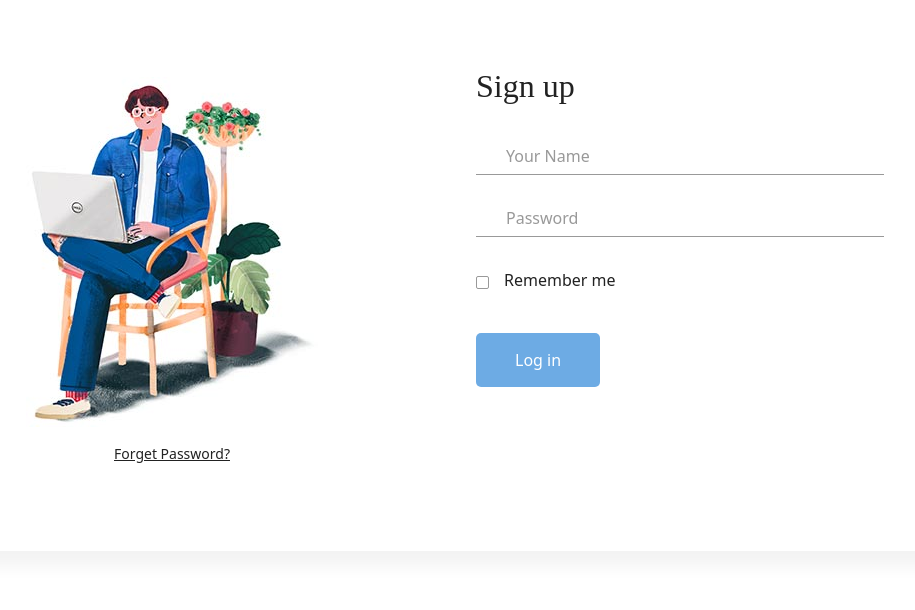
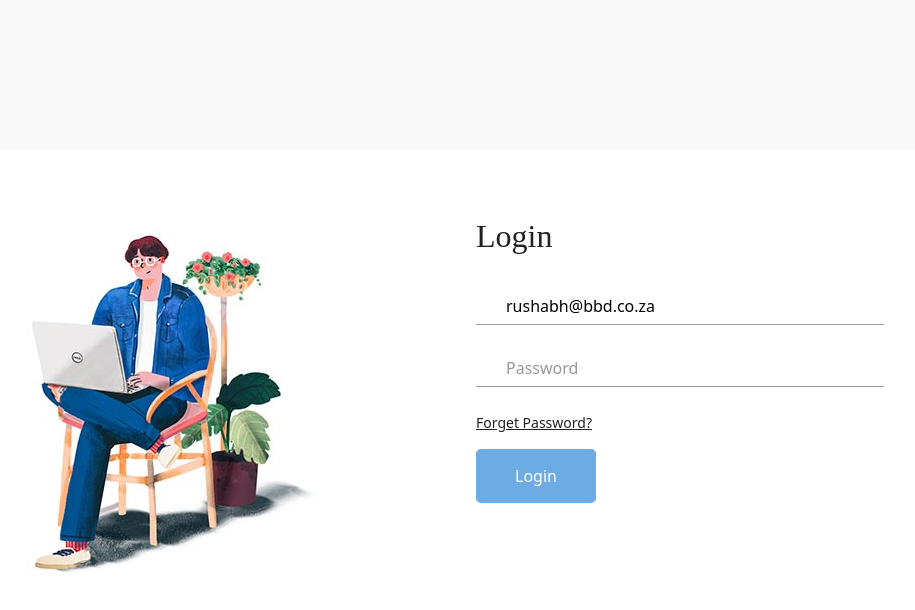
Before and after one commit to rushabhjain452/asset-management-system-frontend, a React (Create React App) app: page / in a window 1280 px wide. Shown: the top 610 px of the page, without its empty margins (224-1139 px from the left). Built offline with nearby package versions, Linux system fonts and the light colour scheme.

Commit message:
06-07-2021 Login and redirect to dashboard

```diff
--- a/package.json
+++ b/package.json
@@ -13,6 +13,7 @@
     "react-dom": "^17.0.2",
     "react-router-dom": "^5.2.0",
     "react-scripts": "4.0.3",
+    "sweetalert2": "^11.0.18",
     "web-vitals": "^1.1.2"
   },
   "scripts": {
--- a/src/PrivateRoute.js
+++ b/src/PrivateRoute.js
@@ -4,18 +4,17 @@ import { Redirect, Route } from 'react-router-dom';
 const PrivateRoute = ({ component: Component, ...rest }) => {
 
   // const { user } = useSelector((state) => state.auth);
-
-  // return (
-  //   <Route {...rest} render={props => (
-  //     user ?
-  //       <Component {...props} />
-  //       : <Redirect to='/login' />
-  //   )} />
-  // );
+  const token = localStorage.getItem('token');
+  console.log('Token in PrivateRoute : ' + token);
 
   return (
-    <Route {...rest} />
+    <Route {...rest} render={props => (
+      token ?
+        <Component {...props} />
+        : <Redirect to='/login' />
+    )} />
   );
+
 };
 
 export default PrivateRoute;
--- a/src/pages/Login.js
+++ b/src/pages/Login.js
@@ -1,36 +1,114 @@
-import React from 'react';
-import { Link } from 'react-router-dom';
+import React, { useState } from 'react';
+import { Link, Redirect } from 'react-router-dom';
 import './css/login.css';
 import "material-design-iconic-font/dist/css/material-design-iconic-font.min.css";
-// import signInImage from '../images/signin-image.jpg';
+import Swal from 'sweetalert2';
+import axios from 'axios';
+import { errorMessage } from '../config/index';
 
 function Login() {
+
+  const [email, setEmail] = useState("rushabh@bbd.co.za");
+  const [password, setPassword] = useState("");
+  const [loading, setLoading] = useState(false);
+  const [response, setResponse] = useState();
+
+  const handleLogin = () => {
+    if (email && password) {
+      const apiurl = process.env.REACT_APP_URL;
+      const reqData = {
+        emailId: email,
+        password: password
+      };
+      axios.post(apiurl + '/employees/authenticate', reqData)
+        .then((response) => {
+          console.log('then...');
+          console.log(response.data);
+          setLoading(false);
+          if (response.status == 200) {
+            const data = response.data;
+            // localStorage.setItem('user', JSON.stringify({ employeeId: data.employeeId, email: data.emailId, role: data.role, token: data.token }));
+            localStorage.setItem('employeeId', data.employeeId);
+            localStorage.setItem('emailId', data.emailId);
+            localStorage.setItem('role', data.role);
+            localStorage.setItem('token', data.token);
+            console.log('Set values in localStorage');
+            // Swal.fire({
+            //   title: 'Success',
+            //   text: 'Login success...',
+            //   icon: 'success',
+            //   confirmButtonColor: '#3085d6'
+            // });
+          }
+          setResponse(response.data);
+        })
+        .catch((error) => {
+          setLoading(false);
+          console.log(error);
+          console.log(error.response);
+          let msg = errorMessage;
+          if (error.response && error.response.data) {
+            msg = error.response.data.message;
+          } else {
+            console.log('No response');
+          }
+          Swal.fire({
+            title: 'Error',
+            text: msg,
+            icon: 'error',
+            confirmButtonColor: '#3085d6'
+          });
+        });
+    } else {
+      // alert('Please enter email and password...');
+      Swal.fire({
+        title: 'Invalid Input',
+        text: 'Please enter email and password...',
+        icon: 'warning',
+        confirmButtonColor: '#3085d6'
+      });
+    }
+  }
+
+  if(response) {
+    console.log('Role checking : ' + response.role);
+    if (response.role === "User") {
+      // console.log('User');
+      return <Redirect exact to="/dashboard" />;
+    }
+    else if (response.role === "Admin") {
+      // console.log('Admin');
+      return <Redirect exact to="/admin/dashboard" />;
+    }
+  }
+
   return (
-    <div>
+    <div className="main">
       <section className="sign-in">
         <div className="container">
           <div className="signin-content">
             <div className="signin-image">
               <figure><img src={require('../images/signin-image.jpg').default} alt="sign In image" /></figure>
-              <Link to="/forget-password" className="signup-image-link">Forget Password?</Link>
             </div>
             <div className="signin-form">
-              <h2 className="form-title">Sign up</h2>
+              <h2 className="form-title">Login</h2>
               <form method="POST" className="register-form" id="login-form">
                 <div className="form-group">
                   <label htmlFor="your_name"><i className="zmdi zmdi-account material-icons-name"></i></label>
-                  <input type="text" name="your_name" id="your_name" placeholder="Your Name"/>
+                  <input type="text" name="your_name" id="your_name" placeholder="Email" value={email} onInput={e => setEmail(e.target.value)} />
                 </div>
                 <div className="form-group">
                   <label htmlFor="your_pass"><i className="zmdi zmdi-lock"></i></label>
-                  <input type="password" name="your_pass" id="your_pass" placeholder="Password"/>
+                  <input type="password" name="your_pass" id="your_pass" placeholder="Password" value={password} onInput={e => setPassword(e.target.value)} />
                 </div>
-                <div className="form-group">
+                <Link to="/forget-password" className="signup-image-link">Forget Password?</Link>
+                {/* <div className="form-group">
                   <input type="checkbox" name="remember-me" id="remember-me" className="agree-term" />
                   <label htmlFor="remember-me" className="label-agree-term"><span><span></span></span>Remember me</label>
-                </div>
+                </div> */}
                 <div className="form-group form-button">
-                  <input type="submit" name="signin" id="signin" className="form-submit" value="Log in"/>
+                  {/* <input type="submit" name="signin" id="signin" className="form-submit" value="Login" /> */}
+                  <button type="button" name="signin" id="signin" className="form-submit" onClick={handleLogin}>Login</button>
                 </div>
               </form>
               {/* <div className="social-login">
--- a/src/pages/css/login.css
+++ b/src/pages/css/login.css
@@ -226,6 +226,8 @@ figure {
     -ms-border-radius: 5px;
     margin-top: 25px;
     cursor: pointer;
+    outline: none;
+    border: none;
 }
 
 .form-submit:hover {
@@ -240,7 +242,6 @@ figure {
     font-size: 14px;
     color: #222;
     display: block;
-    text-align: center;
 }
 
 .term-service {
```
Also changed, not shown: 2 other files (tests, documents, lock files or other folders).
